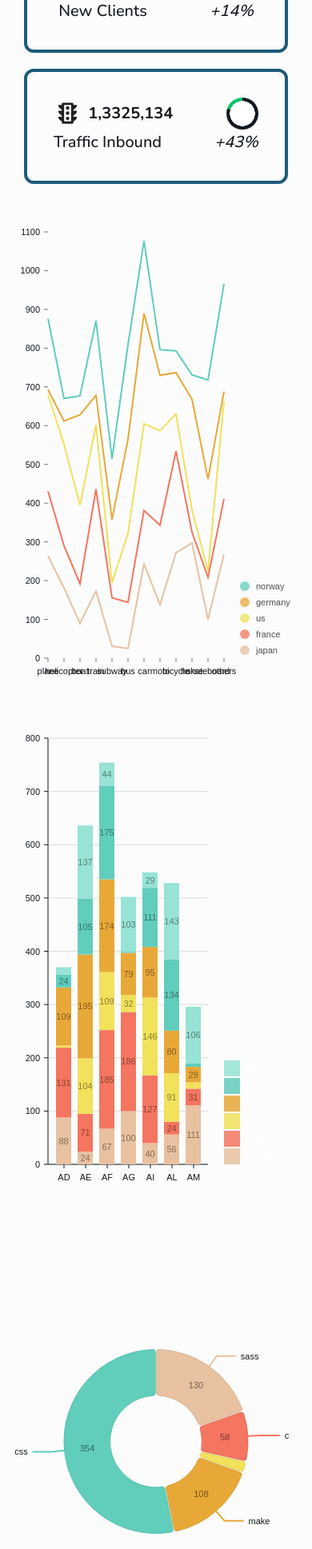
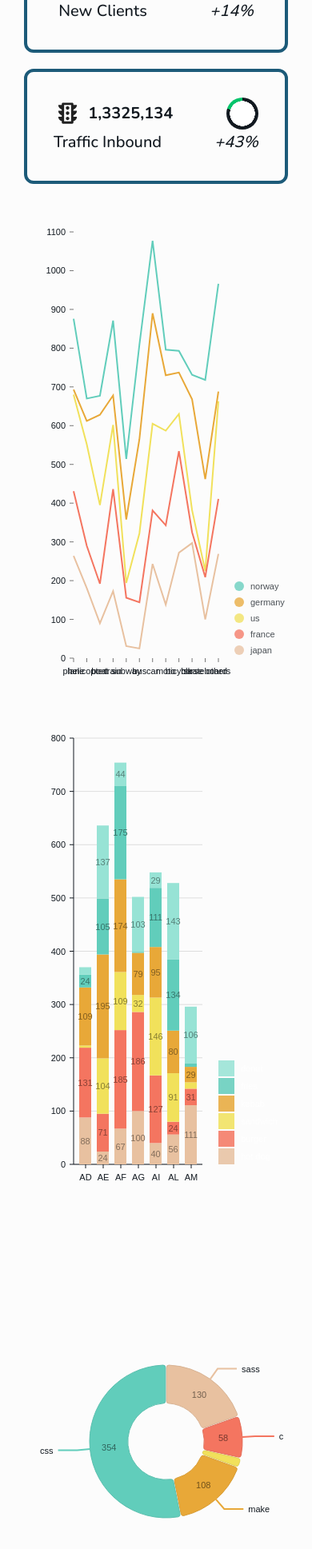
Before and after one commit to ItsEhsanMM/dashboard, a React (Vite) app: page / in a window 390 px wide. Shown: the part 754-2691 px from the top of the page at 80% size. Built offline with nearby package versions, Linux system fonts and the light colour scheme.

Commit message:
PieChart responsive fixed

```diff
--- a/src/components/CHARTS/Bar/index.jsx
+++ b/src/components/CHARTS/Bar/index.jsx
@@ -6,7 +6,7 @@ const BarChart = () => {
    return (
       <Box ml={4} mb={4} maxWidth="95%">
          <Header title="Bar Chart" subtitle="Simple bar chart" />
-         <Box height="75vh">
+         <Box height="75vh" maxWidth="90vw">
             <Bar />
          </Box>
       </Box>
--- a/src/components/CHARTS/Line/index.jsx
+++ b/src/components/CHARTS/Line/index.jsx
@@ -7,7 +7,7 @@ const index = () => {
       <Box ml={4} mb={4} maxWidth="95%">
          <Header title="Line Chart" subtitle="Simple line chart" />
 
-         <Box height="75vh">
+         <Box height="75vh" maxWidth="90vw">
             <Line />
          </Box>
       </Box>
--- a/src/components/CHARTS/Pie/index.jsx
+++ b/src/components/CHARTS/Pie/index.jsx
@@ -7,7 +7,7 @@ const PieChart = () => {
       <Box ml={4} mb={4} maxWidth="95%">
          <Header title="Pie Chart" subtitle="Simple pie chart" />
 
-         <Box height="75vh">
+         <Box height="75vh" maxWidth="90vw">
             <Pie />
          </Box>
       </Box>
--- a/src/components/Dashboard/index.jsx
+++ b/src/components/Dashboard/index.jsx
@@ -81,18 +81,18 @@ const Dashboard = () => {
                   increase="+43%"
                />
             </Grid>
-            <Grid item xs={12} lg={12}>
-               <Box height="75vh" minHeight="10%" maxWidth="100%">
+            <Grid item xs={12} lg={12} ml={4}>
+               <Box height="75vh" minHeight="10%" maxWidth="90vw">
                   <Line isDashboard={true} />
                </Box>
             </Grid>
-            <Grid item xs={12} lg={6}>
-               <Box height="75vh" maxWidth="100%">
+            <Grid item xs={12} lg={6} ml={4}>
+               <Box height="75vh" maxWidth="90vw">
                   <Bar isDashboard={true} />
                </Box>
             </Grid>
-            <Grid item xs={12} lg={6}>
-               <Box height="75vh" maxWidth="100%">
+            <Grid item xs={12} lg={6} ml={4}>
+               <Box height="75vh" maxWidth="90vw">
                   <Pie />
                </Box>
             </Grid>
```
